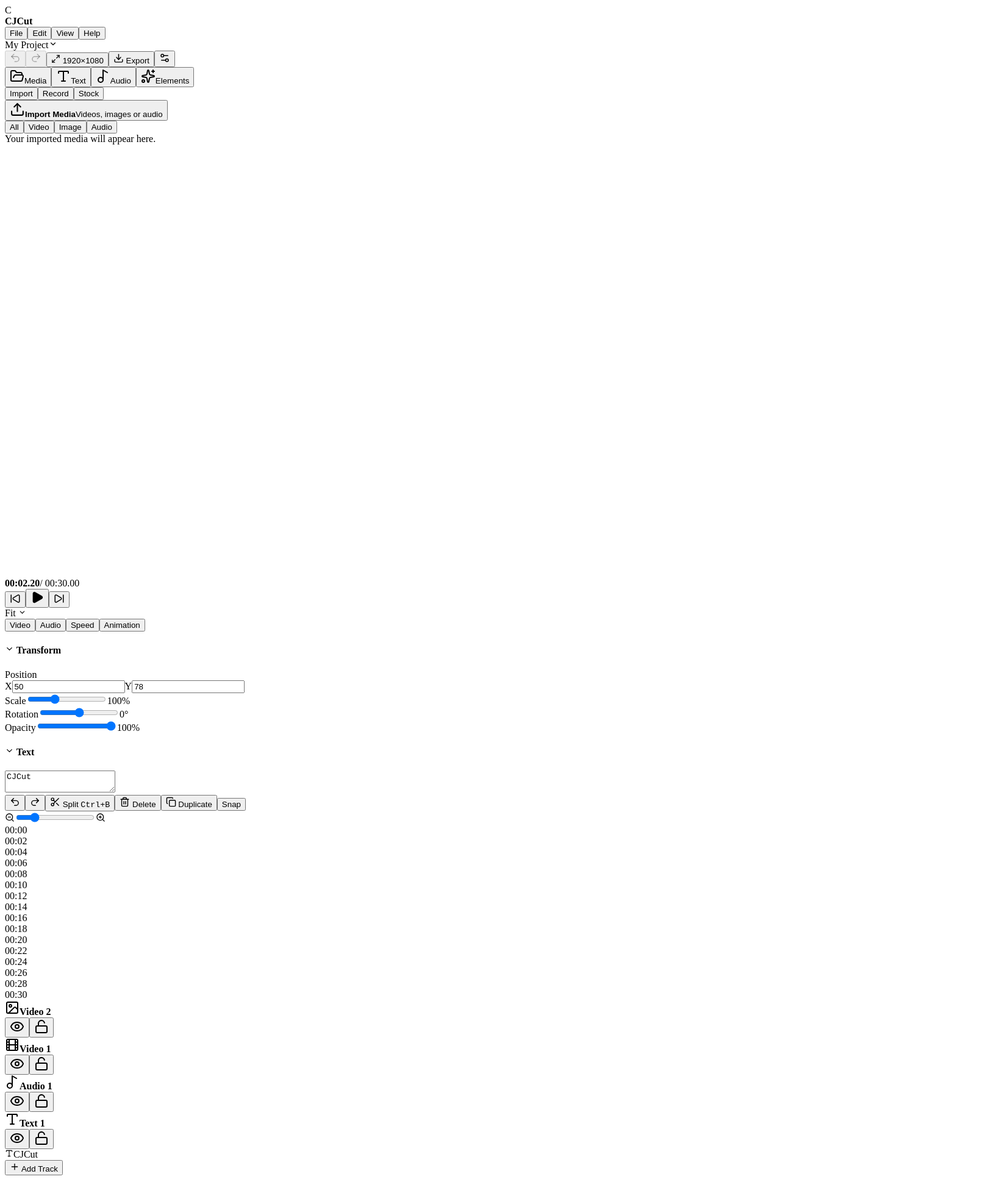
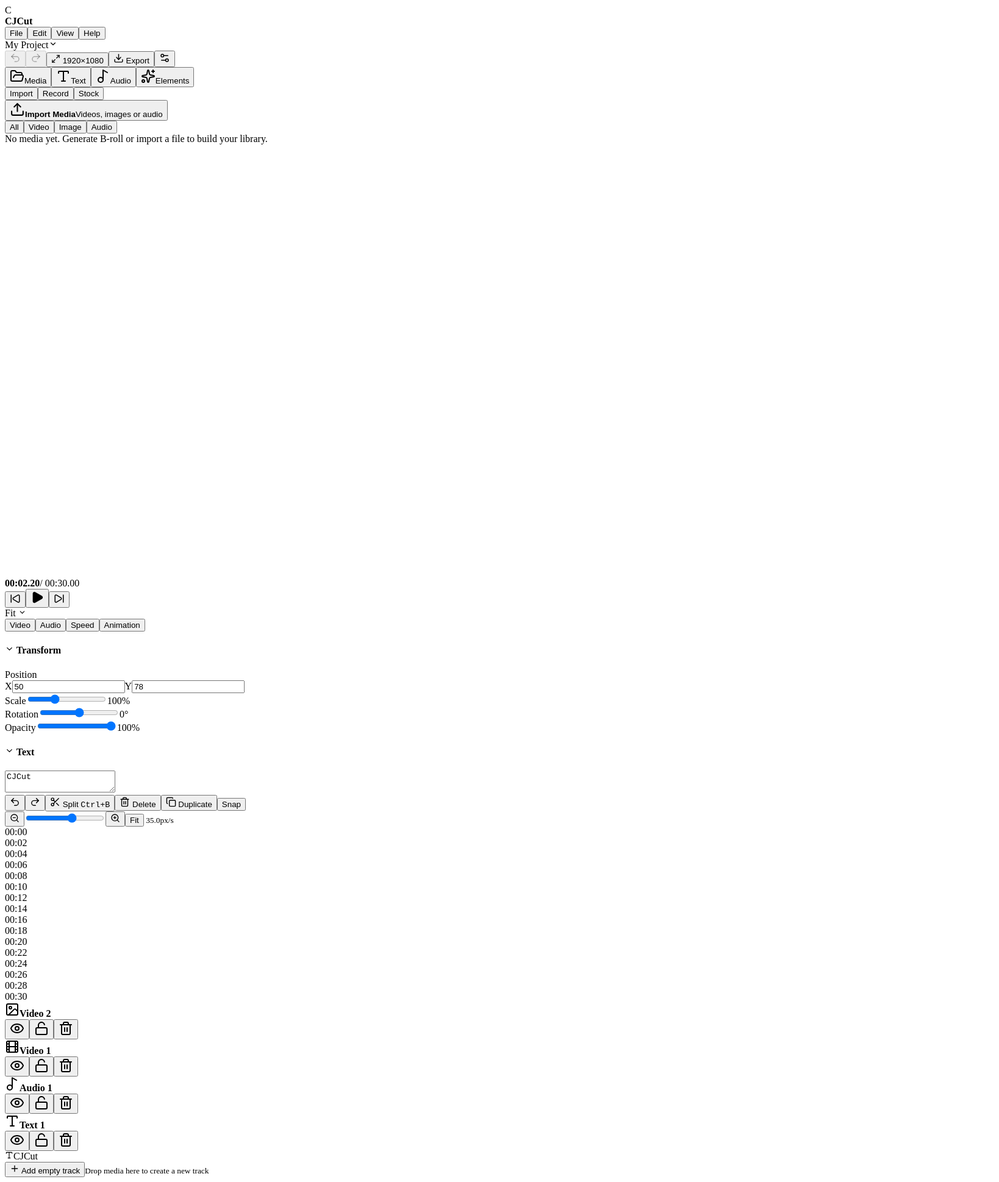
Before and after one commit to ananthcjayan12/cjcut, a React (Vite) app: page / in a window 1280 px wide. Shown: the whole page at 61% size, 1638 px wide, since content can reach past the window. Built offline with nearby package versions, Linux system fonts and the light colour scheme; the HTML template or start-up script is replaced by a standard one.

Commit message:
Add unrestricted timeline zoom, wheel control, delete-track and drag-to-layer media

```diff
--- a/src/App.tsx
+++ b/src/App.tsx
@@ -4,7 +4,7 @@ import {
   Scissors, Settings2, SkipBack, SkipForward, Sparkles, Trash2, Type, Undo2,
   Unlock, Upload, Volume2, ZoomIn, ZoomOut
 } from 'lucide-react'
-import { ChangeEvent, PointerEvent as ReactPointerEvent, useEffect, useMemo, useRef, useState } from 'react'
+import { ChangeEvent, DragEvent as ReactDragEvent, PointerEvent as ReactPointerEvent, WheelEvent as ReactWheelEvent, useEffect, useLayoutEffect, useMemo, useRef, useState } from 'react'
 import { splitTimelineClip } from './timeline-operations'
 
 export type TrackType = 'video' | 'image' | 'audio' | 'text'
@@ -18,6 +18,11 @@ export type MediaAsset = {
   duration: number
   width?: number
   height?: number
+  externalId?: string
+  role?: Clip['role']
+  metadata?: Clip['metadata']
+  sourceStart?: number
+  sourceDuration?: number
 }
 
 export type Clip = {
@@ -62,6 +67,7 @@ export type Project = {
   fps: number
   duration: number
   tracks: Track[]
+  suppressedManagedTrackIds?: string[]
 }
 
 export type CJCutEditorProps = {
@@ -70,6 +76,7 @@ export type CJCutEditorProps = {
   embedded?: boolean
   brandName?: string
   allowMediaImport?: boolean
+  hostMedia?: MediaAsset[]
   onProjectChange?: (project: Project) => void
   onSave?: (project: Project) => void
 }
@@ -147,6 +154,7 @@ export function CJCutEditor({
   embedded = false,
   brandName = 'CJCut',
   allowMediaImport = true,
+  hostMedia = [],
   onProjectChange,
   onSave,
 }: CJCutEditorProps = {}) {
@@ -157,6 +165,9 @@ export function CJCutEditor({
   const [editNotice, setEditNotice] = useState('')
   const [playing, setPlaying] = useState(false)
   const [zoom, setZoom] = useState(1)
+  const [draggingAssetId, setDraggingAssetId] = useState<string | null>(null)
+  const [isTimelineDropTarget, setIsTimelineDropTarget] = useState(false)
+  const [dropTargetTrackId, setDropTargetTrackId] = useState<string | null>(null)
   const [snap, setSnap] = useState(true)
   const [leftTab, setLeftTab] = useState<'media' | 'text' | 'audio'>('media')
   const [past, setPast] = useState<Project[]>([])
@@ -170,6 +181,8 @@ export function CJCutEditor({
   const fileInputRef = useRef<HTMLInputElement>(null)
   const projectInputRef = useRef<HTMLInputElement>(null)
   const timelineRef = useRef<HTMLDivElement>(null)
+  const pendingZoomAnchor = useRef<{ time: number; viewportX: number } | null>(null)
+  const zoomInitializedRef = useRef(false)
   const previewRefs = useRef<Record<string, HTMLVideoElement | HTMLAudioElement | null>>({})
   const loadedProjectKeyRef = useRef(projectKey)
   const onProjectChangeRef = useRef(onProjectChange)
@@ -194,6 +207,62 @@ export function CJCutEditor({
 
 
   const pxPerSecond = 44 * zoom
+  const assetLibrary = useMemo(() => {
+    const existing = new Set<string>()
+    return [...hostMedia, ...media].filter(asset => {
+      if (existing.has(asset.id)) return false
+      existing.add(asset.id)
+      return true
+    })
+  }, [hostMedia, media])
+
+  const setTimelineZoom = (requested: number, cursorX?: number) => {
+    const timeline = timelineRef.current
+    const next = Math.max(0.001, Math.min(64, requested))
+    if (timeline && Math.abs(next - zoom) > 0.000001) {
+      const rect = timeline.getBoundingClientRect()
+      const viewportX = Math.max(190, Math.min(timeline.clientWidth, cursorX === undefined ? timeline.clientWidth / 2 : cursorX - rect.left))
+      const time = Math.max(0, (timeline.scrollLeft + viewportX - 190) / pxPerSecond)
+      pendingZoomAnchor.current = { time, viewportX }
+    }
+    setZoom(next)
+  }
+
+  useLayoutEffect(() => {
+    const anchor = pendingZoomAnchor.current
+    const timeline = timelineRef.current
+    if (!anchor || !timeline) return
+    timeline.scrollLeft = Math.max(0, 190 + anchor.time * pxPerSecond - anchor.viewportX)
+    pendingZoomAnchor.current = null
+  }, [zoom, pxPerSecond])
+
+  const fitTimeline = () => {
+    const viewport = timelineRef.current?.clientWidth ?? 1000
+    const usable = Math.max(140, viewport - 214)
+    setTimelineZoom(Math.max(0.001, Math.min(64, usable / Math.max(1, project.duration) / 44)))
+    if (timelineRef.current) timelineRef.current.scrollLeft = 0
+  }
+
+  useEffect(() => {
+    if (zoomInitializedRef.current) return
+    const timeline = timelineRef.current
+    if (!timeline) return
+    zoomInitializedRef.current = true
+    const usable = Math.max(140, timeline.clientWidth - 214)
+    setZoom(Math.max(0.001, Math.min(64, usable / Math.max(1, project.duration) / 44)))
+  }, [project.duration])
+
+  const onTimelineWheel = (event: ReactWheelEvent<HTMLDivElement>) => {
+    if (event.ctrlKey || event.metaKey || event.altKey) {
+      event.preventDefault()
+      setTimelineZoom(zoom * Math.exp(-event.deltaY * 0.004), event.clientX)
+    } else if (event.shiftKey && timelineRef.current) {
+      event.preventDefault()
+      timelineRef.current.scrollLeft += event.deltaY + event.deltaX
+    }
+    // Unmodified wheel scrolls vertically; horizontal trackpad scrolls natively.
+  }
+
   const selected = useMemo(() => {
     for (const track of project.tracks) {
       const found = track.clips.find(c => c.id === selectedClipId)
@@ -573,7 +642,7 @@ export function CJCutEditor({
     event.target.value = ''
   }
 
-  const addAsset = (asset: MediaAsset) => {
+  const addAsset = (asset: MediaAsset, start = playhead, trackId?: string) => {
     commit(p => {
       const hasPrimaryVideo = p.tracks.some(t => t.type === 'video' && t.clips.length > 0)
       if (asset.kind === 'video' && !hasPrimaryVideo && asset.width && asset.height) {
@@ -581,17 +650,19 @@ export function CJCutEditor({
         p.height = asset.height
       }
 
-      let track = p.tracks.find(t => t.type === asset.kind && !t.locked)
-      if (!track && asset.kind === 'image') track = p.tracks.find(t => t.id === 'overlay')
+      // A new media drop is a new layer by default. Dropping directly onto a
+      // compatible unlocked track can intentionally reuse that track.
+      let track = trackId ? p.tracks.find(t => t.id === trackId && t.type === asset.kind && !t.locked) : undefined
       if (!track) {
-        track = { id: uid(), name: asset.kind + ' ' + (p.tracks.length + 1), type: asset.kind, visible: true, locked: false, clips: [] }
+        track = { id: uid(), name: asset.name, type: asset.kind, visible: true, locked: false, clips: [] }
         p.tracks.unshift(track)
       }
       const clip: Clip = {
         id: uid(), trackId: track.id, type: asset.kind, name: asset.name, mediaId: asset.id, url: asset.url,
-        start: playhead, duration: asset.kind === 'image' ? 5 : asset.duration,
-        sourceStart: 0, sourceDuration: asset.duration,
-        x: 50, y: 50, scale: 1, rotation: 0, opacity: 1, volume: 1, speed: 1,
+        start: Math.max(0, start), duration: asset.kind === 'image' ? Math.min(5, Math.max(0.25, asset.duration)) : asset.duration,
+        sourceStart: asset.sourceStart ?? 0, sourceDuration: asset.sourceDuration ?? asset.duration,
+        externalId: asset.externalId, role: asset.role, metadata: asset.metadata,
+        x: 50, y: 50, scale: 1, rotation: 0, opacity: 1, volume: asset.role === 'broll' ? 0 : 1, speed: 1,
       }
       track.clips.push(clip)
       p.duration = Math.max(p.duration, clip.start + clip.duration + 2)
@@ -632,6 +703,55 @@ export function CJCutEditor({
       p.tracks.unshift({ id: uid(), name: 'Video ' + count, type: 'image', visible: true, locked: false, clips: [] })
       return p
     })
+  }
+
+  const removeTrack = (id: string) => {
+    const track = project.tracks.find(item => item.id === id)
+    if (!track) return
+    if (track.locked) { setEditNotice('Unlock this track before deleting it.'); return }
+    if (track.clips.length && !window.confirm('Delete "' + track.name + '" and all ' + track.clips.length + ' clip(s) on it?')) return
+    commit(p => {
+      const removed = p.tracks.find(item => item.id === id)
+      if (removed?.externalId) p.suppressedManagedTrackIds = [...new Set([...(p.suppressedManagedTrackIds ?? []), removed.externalId])]
+      p.tracks = p.tracks.filter(item => item.id !== id)
+      return p
+    })
+    if (track.clips.some(clip => clip.id === selectedClipId)) setSelectedClipId(null)
+    setEditNotice('Track removed. Undo to restore it.')
+  }
+
+  const beginAssetDrag = (event: ReactDragEvent<HTMLElement>, asset: MediaAsset) => {
+    event.dataTransfer.effectAllowed = 'copy'
+    event.dataTransfer.setData('application/x-cjcut-asset', asset.id)
+    event.dataTransfer.setData('text/plain', asset.name)
+    setDraggingAssetId(asset.id)
+  }
+
+  const acceptAssetDrag = (event: ReactDragEvent<HTMLElement>, trackId: string | null = null) => {
+    if (!event.dataTransfer.types.includes('application/x-cjcut-asset') && !draggingAssetId) return
+    event.preventDefault()
+    event.dataTransfer.dropEffect = 'copy'
+    setIsTimelineDropTarget(true)
+    setDropTargetTrackId(trackId)
+  }
+
+  const dropAsset = (event: ReactDragEvent<HTMLElement>, trackId: string | null = null) => {
+    const assetId = event.dataTransfer.getData('application/x-cjcut-asset') || draggingAssetId
+    if (!assetId) return
+    event.preventDefault()
+    event.stopPropagation()
+    const asset = assetLibrary.find(item => item.id === assetId)
+    setIsTimelineDropTarget(false)
+    setDropTargetTrackId(null)
+    setDraggingAssetId(null)
+    if (!asset) { setEditNotice('Media item is no longer available.'); return }
+    const timeline = timelineRef.current
+    if (!timeline) return
+    const rect = timeline.getBoundingClientRect()
+    const start = Math.max(0, (event.clientX - rect.left + timeline.scrollLeft - 190) / pxPerSecond)
+    const compatibleTrack = trackId && project.tracks.find(track => track.id === trackId && track.type === asset.kind && !track.locked)
+    addAsset(asset, snapTime(start), compatibleTrack?.id)
+    setEditNotice(compatibleTrack ? 'Media added to existing track.' : 'Media added as a new track at the drop position.')
   }
 
   const serializableProject = () => {
@@ -712,9 +832,9 @@ export function CJCutEditor({
               </> : <div className="host-media-note"><strong>Project media is managed by the host app.</strong><span>Move, trim, split, hide or remove the supplied clips directly on the timeline.</span></div>}
               <div className="asset-filter"><button className="active">All</button><button>Video</button><button>Image</button><button>Audio</button></div>
               <div className="asset-grid">
-                {media.length === 0 && <div className="empty-assets">Your imported media will appear here.</div>}
-                {media.map(asset => (
-                  <button key={asset.id} className="asset-card" onClick={() => addAsset(asset)} title="Click to add at playhead">
+                {assetLibrary.length === 0 && <div className="empty-assets">No media yet. Generate B-roll or import a file to build your library.</div>}
+                {assetLibrary.map(asset => (
+                  <button key={asset.id} className="asset-card" draggable onDragStart={event => beginAssetDrag(event, asset)} onDragEnd={() => { setDraggingAssetId(null); setIsTimelineDropTarget(false) }} onClick={() => addAsset(asset)} title="Drag onto timeline to create a track, or click to add at playhead">
                     <div className="asset-thumb">
                       {asset.kind === 'image' ? <img src={asset.url}/> :
                        asset.kind === 'video' ? <video src={asset.url}/> : <Music2 size={28}/>}
@@ -806,12 +926,12 @@ export function CJCutEditor({
               <button className={`tool-with-label ${snap ? 'is-on' : ''}`} onClick={() => setSnap(v => !v)}>Snap</button>
             </div>
             <div className="zoom-tools">
-              <ZoomOut size={16}/><input type="range" min=".5" max="3" step=".1" value={zoom} onChange={e => setZoom(+e.target.value)}/><ZoomIn size={16}/>
+              <button type="button" aria-label="Zoom out timeline" onClick={() => setTimelineZoom(zoom / 1.5)}><ZoomOut size={16}/></button><input aria-label="Timeline zoom" type="range" min="0" max="100" step="1" value={Math.round(100 * Math.log(zoom / 0.001) / Math.log(64000))} onChange={e => setTimelineZoom(0.001 * Math.pow(64000, +e.target.value / 100))}/><button type="button" aria-label="Zoom in timeline" onClick={() => setTimelineZoom(zoom * 1.5)}><ZoomIn size={16}/></button><button type="button" className="fit-timeline" onClick={fitTimeline}>Fit</button><small title="Ctrl/Cmd + wheel to zoom, Shift + wheel to pan"> {pxPerSecond.toFixed(1)}px/s</small>
             </div>
           </div>
           {editNotice && <div className="timeline-edit-notice" role="status">{editNotice}<button type="button" aria-label="Dismiss editing message" onClick={() => setEditNotice('')}>×</button></div>}
-          <div className="timeline-scroll" ref={timelineRef}>
-            <div className="timeline-inner" style={{ width: 190 + project.duration * pxPerSecond + 120 }}>
+          <div className={`timeline-scroll ${isTimelineDropTarget ? 'is-drop-target' : ''}`} ref={timelineRef} onWheel={onTimelineWheel} onDragOver={event => acceptAssetDrag(event)} onDrop={event => dropAsset(event)} onDragLeave={() => { setIsTimelineDropTarget(false); setDropTargetTrackId(null) }}>
+            <div className="timeline-inner" style={{ width: Math.max(timelineRef.current?.clientWidth ?? 0, 190 + project.duration * pxPerSecond + 120) }}>
               <div className="ruler-row timeline-scrub-zone"
                 onPointerDown={beginTimelineScrub}
                 onPointerMove={moveTimelineScrub}
@@ -829,7 +949,7 @@ export function CJCutEditor({
                     <strong>{track.name}</strong>
                     <div className="track-actions">
                       <button onClick={() => toggleTrack(track.id,'visible')}>{track.visible ? <Eye/> : <EyeOff/>}</button>
-                      <button onClick={() => toggleTrack(track.id,'locked')}>{track.locked ? <Lock/> : <Unlock/>}</button>
+                      <button aria-label={track.locked ? 'Unlock ' + track.name : 'Lock ' + track.name} onClick={() => toggleTrack(track.id,'locked')}>{track.locked ? <Lock/> : <Unlock/>}</button><button aria-label={'Delete track ' + track.name} title="Delete track and its clips" disabled={track.locked} onClick={() => removeTrack(track.id)}><Trash2/></button>
                     </div>
                   </div>
                   <div className="track-lane timeline-scrub-zone"
@@ -837,7 +957,9 @@ export function CJCutEditor({
                     onPointerDown={beginTimelineScrub}
                     onPointerMove={moveTimelineScrub}
                     onPointerUp={endTimelineScrub}
-                    onPointerCancel={endTimelineScrub}>
+                    onPointerCancel={endTimelineScrub}
+                    onDragOver={event => acceptAssetDrag(event, track.id)}
+                    onDrop={event => dropAsset(event, track.id)}>
                     {track.clips.map(clip => (
                       <div key={clip.id}
                         className={`timeline-clip ${TRACK_COLORS[clip.type]} ${selectedClipId===clip.id?'selected':''} ${track.locked?'locked':''}`}
@@ -857,7 +979,7 @@ export function CJCutEditor({
                   </div>
                 </div>
               ))}
-              <div className="add-track-row"><button onClick={addTrack}><Plus size={16}/> Add Track</button></div>
+              <div className={`add-track-row ${isTimelineDropTarget && !dropTargetTrackId ? 'drop-ready' : ''}`} onDragOver={event => acceptAssetDrag(event)} onDrop={event => dropAsset(event)}><button onClick={addTrack}><Plus size={16}/> Add empty track</button><small>Drop media here to create a new track</small></div>
               <div className="playhead" style={{ left: 190 + playhead * pxPerSecond }}>
                 <div className="playhead-head"/><div className="playhead-line"/>
               </div>
```
